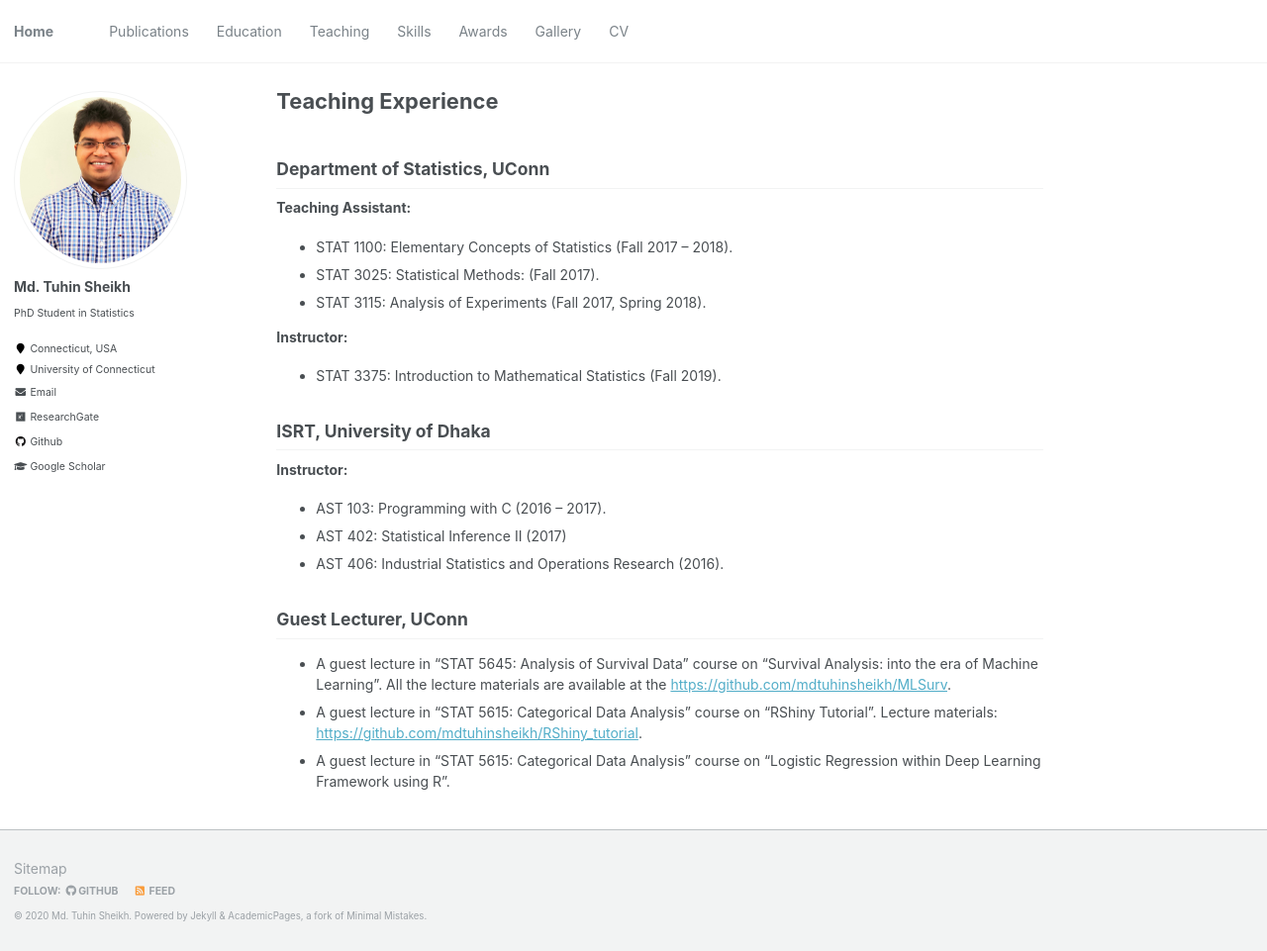
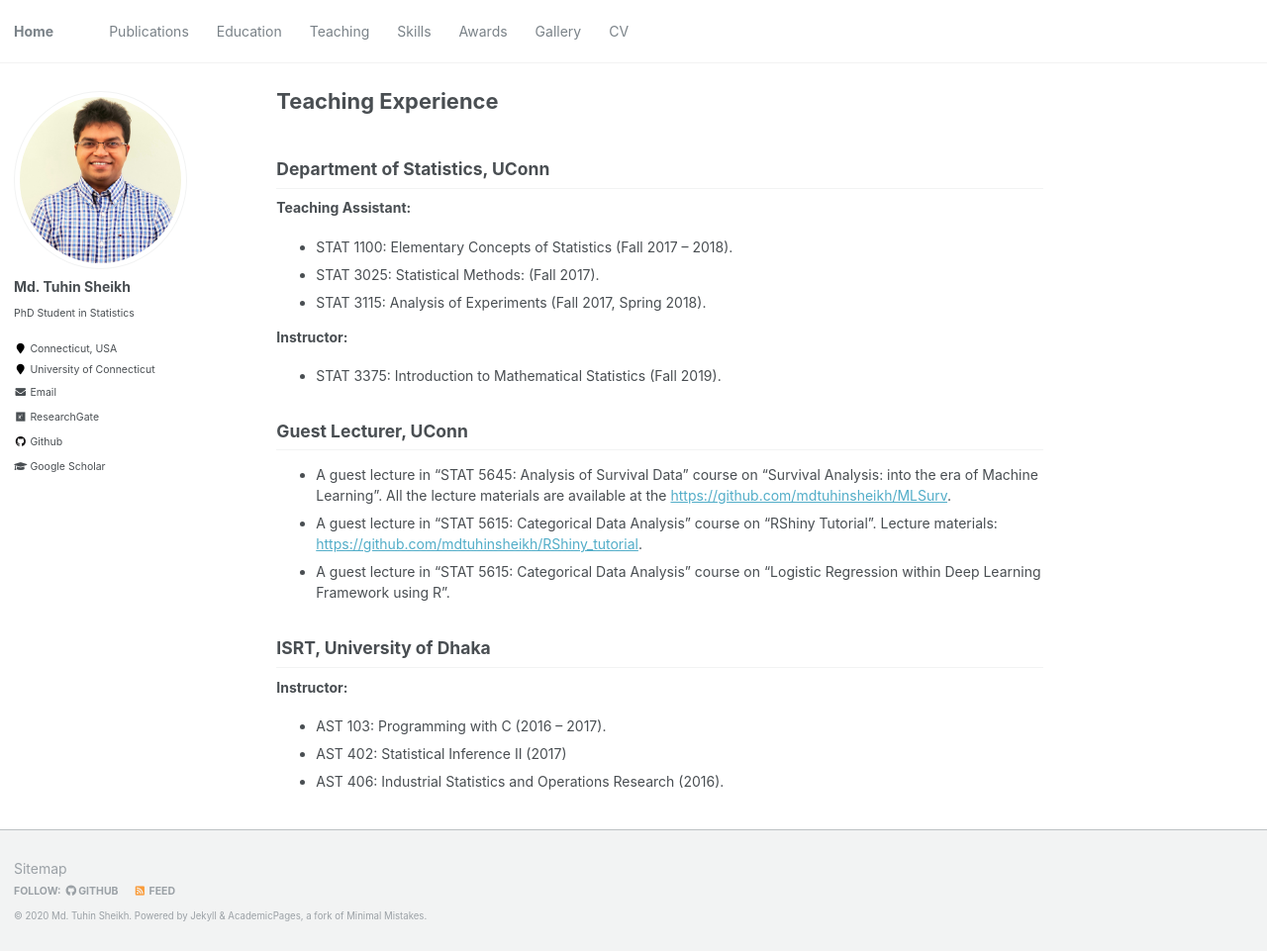
Before and after one commit to mdtuhinsheikh/mdtuhinsheikh.github.io, a Jekyll site: the page built from _pages/teaching.md, in a window 1280 px wide and 961 px high. Shown: the whole window at 99% size. Built offline with Jekyll 4.4.1, drawn with Linux system fonts in a browser that asks for light colours; part of the change alters nothing that is shown.

```diff
--- a/_pages/teaching.md
+++ b/_pages/teaching.md
@@ -13,13 +13,6 @@ author_profile: true
 **Instructor:**
 * STAT 3375: Introduction to Mathematical Statistics (Fall 2019).
 
-
-## ISRT, University of Dhaka
-**Instructor:**
-* AST 103: Programming with C (2016 -- 2017).
-* AST 402: Statistical Inference II (2017)
-* AST 406: Industrial Statistics and Operations Research (2016).
-
 ## Guest Lecturer, UConn
 * A guest lecture in "STAT 5645: Analysis of Survival Data" course on
 "Survival Analysis: into the era of Machine Learning".
@@ -29,3 +22,9 @@ All the lecture materials are available at the
 Lecture materials: [https://github.com/mdtuhinsheikh/RShiny_tutorial](https://github.com/mdtuhinsheikh/RShiny_tutorial).
 * A guest lecture in "STAT 5615: Categorical Data Analysis" course on
 "Logistic Regression within Deep Learning Framework using R".
+
+## ISRT, University of Dhaka
+**Instructor:**
+* AST 103: Programming with C (2016 -- 2017).
+* AST 402: Statistical Inference II (2017)
+* AST 406: Industrial Statistics and Operations Research (2016).
```
